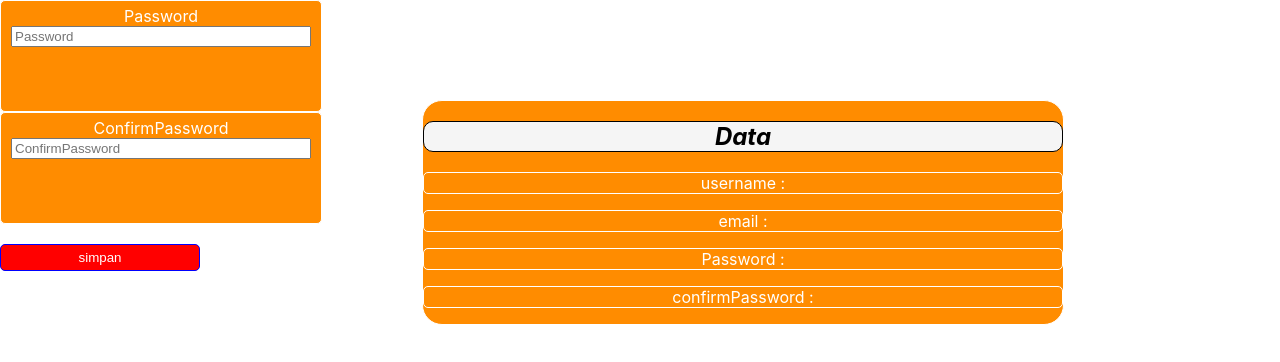
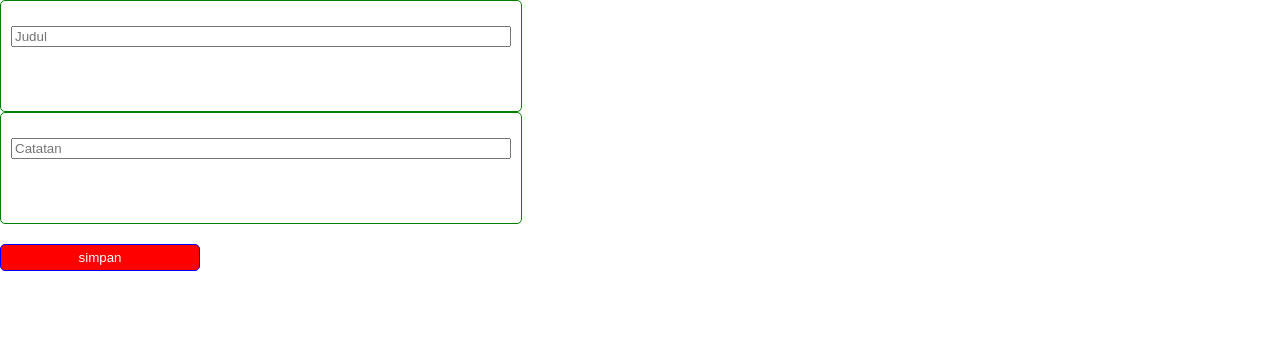
Before and after one commit to sansfathan/Belajar_React, a React (Create React App) app in the folder my-app/: page / in a window 1280 px wide. Shown: the top 362 px of the page. Built offline with nearby package versions, Linux system fonts and the light colour scheme.

Commit message:
remedial1

```diff
--- a/my-app/src/App.js
+++ b/my-app/src/App.js
@@ -1,61 +1,3 @@
-// import logo from './logo.svg';
-// import './App.css';
-
-// function App() {
-//   return (
-//     <div className="App">
-//       <header className="App-header">
-//         <img src={logo} className="App-logo" alt="logo" />
-//         <p>
-//           Edit <code>src/App.js</code> and save to reload.
-//         </p>
-//         <a
-//           className="App-link"
-//           href="https://reactjs.org"
-//           target="_blank"
-//           rel="noopener noreferrer"
-//         >
-//           Hello World
-//         </a>
-//       </header>
-//     </div>
-//   );
-// }
-
-// export default App;
-// function App () {
-//   return (
-//     <div>
-//       <p>Hello World</p>
-//     </div>
-//   )
-// }
-
-// export default App;
-// function App() {
-//   let a = 20
-//   let b = 10
-//   return (
-//     <div>
-//       <h1>Hello World Ke-{a}</h1>
-//       <h1>Hello World Ke-{a+b}</h1>
-//     </div>
-//   );
-// }
-// export default App;
-// function App() {
-//   let a = 20
-//   let b = 10
-//   return (
-//     <React.Fragment>
-//       <h1>Hello World Ke-{a}</h1>
-//       <h1>Hello World Ke-{a + b}</h1>
-//     <button>button</button>
-//     </React.Fragment>
-//   );
-// }
-// export default App;
-
 import React from "react";
 // import Layout from "./kpmponen baru/layout";
 import Button from "./kpmponen baru/button";
@@ -63,90 +5,134 @@ import Input from "./kpmponen baru/input";
 import Card from "./kpmponen baru/card";
 import "./styles/styles.css";
 
-export default function App() {
+ function App() {
   const [values, setValues] = React.useState({
-    username: "",
-    email: "",
-    password: "",
-    confirmPassword: "",
+    Judul: "",
+    Catatan: "",
   });
 
+
+
+
   const [data, setData] = React.useState([]);
-  const [errors, setErrors] = React.useState({});
+  const [error, setError] = React.useState({});
+  const [password, setPassword] = React.useState("");
+  const [form, setForm] = React.useState("");
+  function handlePassword(e) {
+     const judul = values.Judul;
+     const Catatan = values.Catatan;
+     if (judul !== Catatan) {
+       e.preventDefault();
+       alert("Isian tidak di temukan");
+       setPassword("Isian tidak di temukan");
+     }
+
+     else if (values.Judul === "") {
+       e.preventDefault();
+       setForm("Form Kosong");
+       alert("Form harus di isi");
+     }
+     else if (values.Catatan === "") {
+       e.preventDefault();
+       setForm("Form Kosong");
+       alert("Form harus di isi");
+     }
+   }
+  const handleSubmit = (e) => {
+    e.preventDefault();
+    console.log("Submit");
+    values.id = new Date().getTime();
+    setValues((values) => {
+      return {
+        Judul: "",
+        Catatan: "",
+      };
+    });
+    setData((data) => {
+      return [...data, values];
+    });
+  };
+  const handleReset = (e) => {
+    e.preventDefault();
+    setValues((values) => {
+      return {
+        Judul: "",
+        Catatan: "",
+      };
+    });
+  };
+  const handleBlur = (e) => {
+    e.preventDefault();
+
+    if (e.target.value === "") {
+      setError((error) => {
+        return {
+          ...error,
+          [e.target.name]: true,
+        };
+      });
+    } else {
+      setError((error) => {
+        return {
+          ...error,
+          [e.target.name]: false,
+        };
+      });
+    }
+  };
   const handleChange = (e) => {
-    e.preventDefault();
-    console.log("ok siap jalan");
+    const Judul = values.Judul;
+    const Catatan = values.Catatan;
+    if (Judul !== Catatan) {
+      e.preventDefault();
+      setPassword("")
+    }
+    else if (values.Judul === "") {
+      e.preventDefault();
+      setForm("")
+    }
+    else if (values.Catatan === "") {
+      e.preventDefault();
+      setForm("")
+    }
     setValues((values) => {
       return {
         ...values,
         [e.target.name]: e.target.value,
       };
     });
-    if (e.target.name !=="") {
-      setErrors({
-        ...errors,
-        [e.target.name]: false,
-      })
-    }
   };
 
-  const handleBlur = (e) => {
-    e.preventDefault();
+  console.log("error", error);
 
-    if (e.target.value === "") {
-      setErrors((errors) => {
-        return {
-          ...errors,
-          [e.target.name]: true,
-        };
-      });
-    }
-  };
-
-  const handleSubmit = (e) => {
-    e.preventDefault();
-    console.log("form tersubmit");
-
-    values.id = new Date().getTime()
-    setData((data) => {
-      return [...data, values];
-    });
-    setValues((values) => {
-      return {
-        username: "",
-        email: "",
-        password: "",
-        confirmPassword: "",
-      };
-    });
-  };
-  console.log("error", errors);
   return (
     <React.Fragment>
       <div style={{ display: "flex" }}>
         <form
-          onSubmit={handleSubmit}
+          onSubmit={handleSubmit} isError={error?.form}
+
           style={{ widht: "50px", backgroundColor: "white" }}
         >
-
-
-
           <Input
-            isError={errors?.password}
-            name="password"
-            value={values.password}
-            label={"Password"}
-            placeholder="Password"
+            isError={error?.Judul}
+            textError={"tolong di isi"}
+            name="Judul"
+            value={values.Judul}
+            label={"Judul"}
+            placeholder="Judul"
             onBlur={handleBlur}
             onChange={handleChange}
+            onReset={handleReset}
           />
 
           <Input
-            isError={errors?.confirmPassword}
-            name="confirmPassword"
-            value={values.confirmPassword}
-            label={"ConfirmPassword"}
-            placeholder="ConfirmPassword"
+
+            isError={error?.Catatan}
+            textError={"tolong di isi"}
+            name="Catatan"
+            value={values.Catatan}
+            label={"Catatan"}
+            placeholder="Catatan"
             onBlur={handleBlur}
             onChange={handleChange}
           />
@@ -159,97 +145,20 @@ export default function App() {
             margin: "100px",
             border: "1px solid white",
             height: "50%",
-            backgroundColor: "darkorange",
+            backgroundColor: "white",
             borderRadius: "20px",
           }}
         >
-          <h2
-            style={{
-              textAlign: "center",
-              border: "1px solid black",
-              borderRadius: "10px",
-              fontStyle: "italic",
-              backgroundColor: "whitesmoke",
-            }}
-          >
-            Data{" "}
-          </h2>
-          <p
-            style={{
-              color: "white",
-              textAlign: "center",
-              border: "1px solid white",
-              borderRadius: "5px",
-              // backgroundColor: "whitesmoke",
-            }}
-          >
-            username :{values?.username}
-          </p>
-          <p
-            style={{
-              color: "white",
-              textAlign: "center",
-              border: "1px solid white",
-              borderRadius: "5px",
-              // backgroundColor: "whitesmoke",
-            }}
-          >
-            email :{values?.email}
-          </p>
-          <p
-            style={{
-              color: "white",
-              textAlign: "center",
-              border: "1px solid white",
-              borderRadius: "5px",
-              // backgroundColor: "whitesmoke",
-            }}
-          >
-            Password :{values?.password}
-          </p>
-          <p
-            style={{
-              color: "white",
-              textAlign: "center",
-              border: "1px solid white",
-              borderRadius: "5px",
-              // backgroundColor: "whitesmoke",
-            }}
-          >
-            confirmPassword :{values?.confirmPassword}
-          </p>
         </div>
       </div>
-      <Card data={data} setData={setData} />
+
+      <Card
+      data={data}
+      setData={setData}
+      />
     </React.Fragment>
   );
 }
 
-// function App() {
-//   let [count, setCount] = React.useState(0);
-//   const handleTambah = () => {
-//     setCount(count + 1);
-//   };
-//   const handleKurang = () => {
-//     setCount(count - 1);
-//   }
-//   return (
-//     <React.Fragment>
 
-//       <h1>count = {count}</h1>
-//       <Button onClick={handleTambah} title="Tambah" color="blue" />
-//       <Button
-//         disabled={count <= 0 ? true : false}
-//         onClick={handleKurang} title="Kurang" color="green" />
-//       <Button
-//         disabled={count === 0 ? true : false}
-//       onClick={() => {
-//         setCount(0)
-//       }
-//       } title="Resets" />
-//     </React.Fragment>
-
-//   );
-// }
-
-// export default App;
+export default App;
--- a/my-app/src/kpmponen baru/button.jsx
+++ b/my-app/src/kpmponen baru/button.jsx
@@ -33,7 +33,10 @@ export default function Button({ title, color = "red", disabled, ...props }) {
         className="button"
       >
         {title}
+
       </button>
+
+
     </React.Fragment>
   );
 }
--- a/my-app/src/kpmponen baru/card.jsx
+++ b/my-app/src/kpmponen baru/card.jsx
@@ -36,12 +36,12 @@ export default function Card({ data, setData }) {
                 borderRadius: "10px",
               }}
             >
-              <p>Id : {item?.id}</p>
-              <p>Username : {item?.username}</p>
-              <p>Email : {item?.email}</p>
-              <p>Password : {item?.password}</p>
-              <p>confirmPassword : {item?.confirmPassword}</p>
+              <p>{item?.Judul}</p>
+              <p>{item?.Catatan}</p>
+              <p>{item?.id}</p>
+
               <button value={item?.id} onClick={handleDelete}>Hapus</button>
+              <button value={item?.id} onClick={handleDelete}>Arsipkan</button>
 
             </div>
           );
--- a/my-app/src/styles/styles.css
+++ b/my-app/src/styles/styles.css
@@ -5,12 +5,12 @@
     color: white;
     text-align: center;
     padding: 5px 10px;
-    border: 1px solid white;
+    border: 1px solid green;
     height: 100px;
-    width: 300px;
+    width: 500px;
     display: flex;
     flex-direction: column;
-    background-color: darkorange;
+    /* background-color: darkorange; */
     /* margin: 50px; */
 }
 
@@ -37,7 +37,7 @@ margin-top: 5px;
 border-radius: 5px;
 } */
 
-.error{
+.errors{
 color: red;
 font-style: italic;
 font-size: 10px;
```
